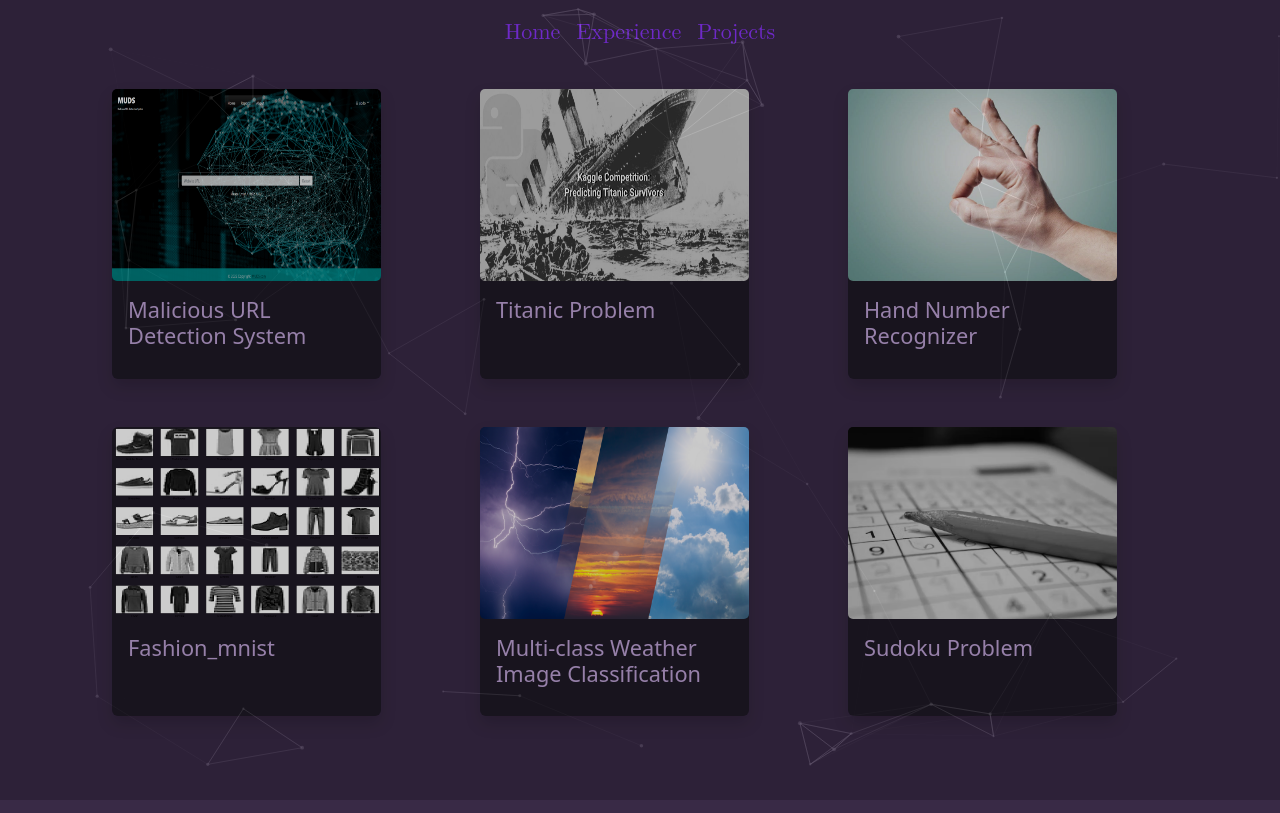
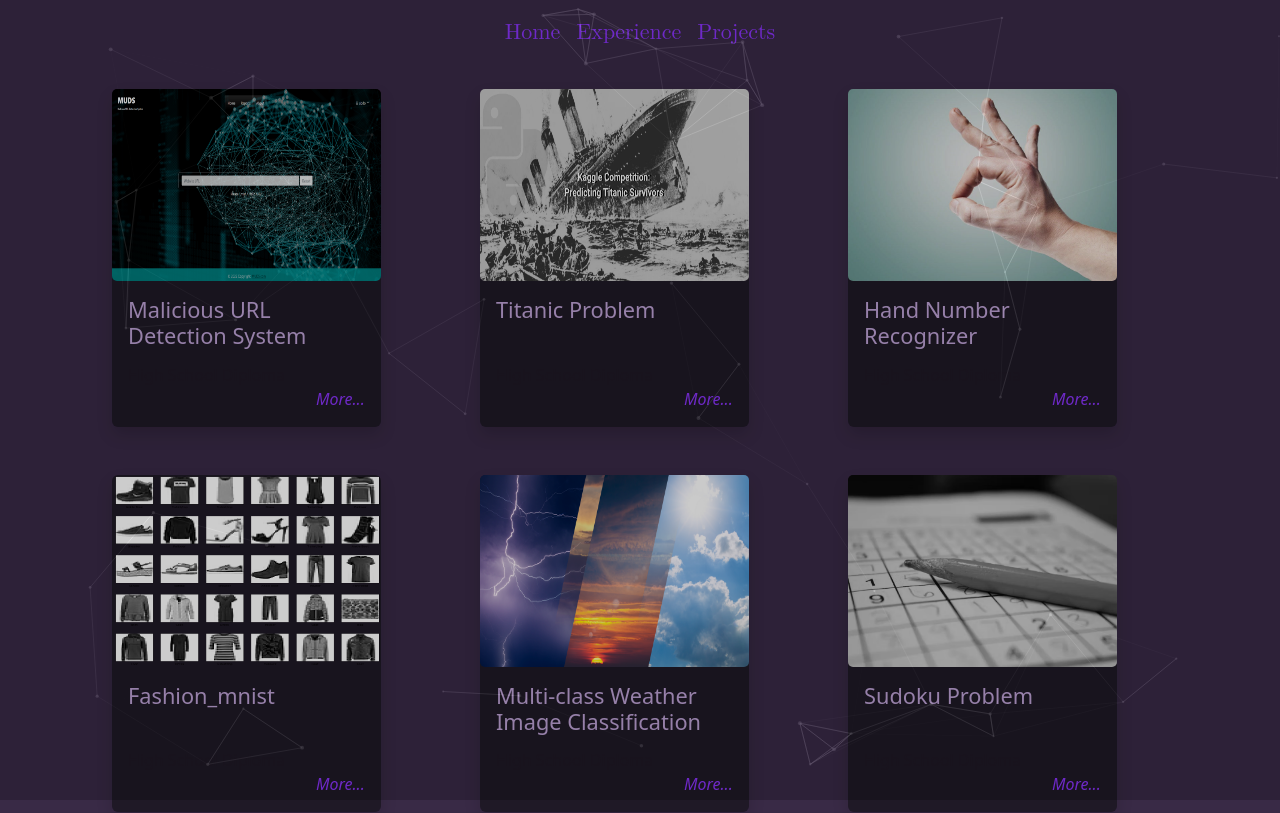
Before and after one commit to abdogomaa201099/portfolio, a React (Create React App) app: page /projects in a window 1280 px wide. Shown: the top 813 px of the page. Built offline with nearby package versions, Linux system fonts and the light colour scheme.

Commit message:
adding more... phrase

```diff
--- a/src/Components/Experience.js
+++ b/src/Components/Experience.js
@@ -61,7 +61,10 @@ const Experience = () => {
                                 <h3 className="vertical-timeline-element-title">
                                     Bilarab Bin Sultan School, Bahla, Oman
                                 </h3>
-                                <p className="vertical-timeline-element-subtitle"> High School Diploma</p>
+                                <div className='d-flex flex-row pt-2'>
+                                    <div className="vertical-timeline-element-subtitle col-11"> High School Diploma</div>
+                                    <div className="vertical-timeline-element-subtitle justify-content-end"><i style={{ color: '#8A34FA' }}>More...</i> </div>
+                                </div>
                             </div>
                         </VerticalTimelineElement>
                         <VerticalTimelineElement
@@ -80,7 +83,10 @@ const Experience = () => {
                                 <h6 className="vertical-timeline-element-subtitle">
                                     Bachelor's Degree
                                 </h6>
-                                <p className="vertical-timeline-element-subtitle"> Computer Science</p>
+                                <div className='d-flex flex-row pt-2'>
+                                    <div className="vertical-timeline-element-subtitle col-11"> Computer Science</div>
+                                    <div className="vertical-timeline-element-subtitle justify-content-end"><i style={{ color: '#8A34FA' }}>More...</i> </div>
+                                </div>
                             </div>
 
                         </VerticalTimelineElement>
@@ -97,9 +103,11 @@ const Experience = () => {
                                 <h3 className="vertical-timeline-element-title">
                                     Junior Software Engineer Internship - W Tech
                                 </h3>
-                                <h5 className="vertical-timeline-element-subtitle">
-                                    Perak, Malaysia
-                                </h5>
+                                <div className='d-flex flex-row pt-2'>
+                                    <div className="vertical-timeline-element-subtitle col-11"> Perak, Malaysia</div>
+                                    <div className="vertical-timeline-element-subtitle justify-content-end"><i style={{ color: '#8A34FA' }}>More...</i> </div>
+                                </div>
+
 
                             </div>
                         </VerticalTimelineElement>
--- a/src/Components/Projects.js
+++ b/src/Components/Projects.js
@@ -16,7 +16,8 @@ const Projects = () => {
                             <Card className='acard shadow' style={{ width: "21vw", border: "none", backgroundColor: "#1F1926" }}>
                                 <Card.Img src={project.mainImg} alt='project' style={{ minHeight: "15vw", maxHeight: "15vw" }} />
                                 <Card.Body>
-                                    <Card.Title style={{ height: "4.5vw", color: "#BCA1D4", fontSize: "1.7vw" }}>{project.title}</Card.Title>
+                                    <Card.Title style={{ height: "4.5vw", color: "#BCA1D4", fontSize: "1.7vw" }}>{project.title}</Card.Title><div className="vertical-timeline-element-subtitle col-11"> High School Diploma</div>
+                                    <div className="d-flex justify-content-end m-0"><i style={{ color: '#8A34FA' }}>More...</i> </div>
                                 </Card.Body>
                             </Card>
                         </NavLink>
```
Also changed, not shown: 1 other file (tests, documents, lock files or other folders).
